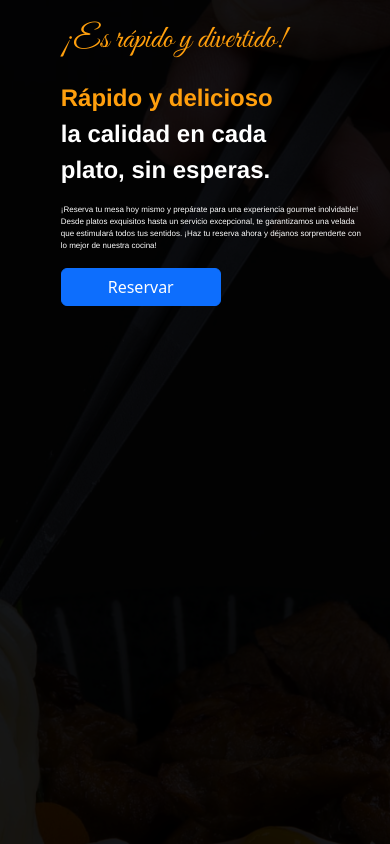
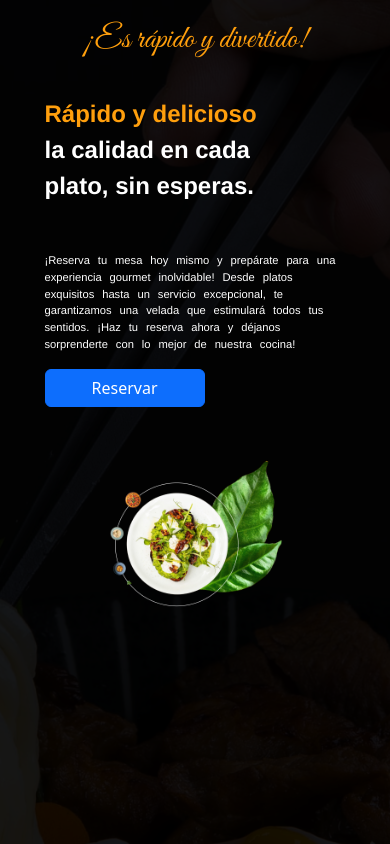
Before and after one commit to ftarulli/fd-git, a React (Vite) app: page / in a window 390 px wide. Built offline with nearby package versions, Linux system fonts and the light colour scheme.

Commit message:
termino media queries para movil

```diff
--- a/src/css/home.css
+++ b/src/css/home.css
@@ -66,6 +66,7 @@
 .container-texto-principal {
   color: white;
   width: 40rem;
+  width: 100%;
 }
 
 .boton-reserva {
@@ -104,28 +105,38 @@
 
 /*Media queries*/
 
-@media screen and (max-width: 768px) {
+@media screen and (max-width: 576px) {
   .container-columnas {
     padding-top: 1rem;
     padding-bottom: 1rem;
     padding-right: 0;
+    justify-content: space-evenly;
+    gap: 3rem;
   }
+
   .container-iconos-principal {
     display: none;
   }
   .container-texto-principal {
-    width: 100%;
+    width: 50%;
+  }
+
+  .texto_uno {
+    text-align: center;
+    padding-bottom: 1rem;
   }
   .parrafo_uno {
     font-size: 1.5rem;
+    padding-bottom: 2rem;
   }
 
   .parrafo_dos {
-    font-family: Helvetica, sans-serif;
-    font-size: 0.5rem;
+    font-size: 0.7rem;
+    word-spacing: 0.3rem;
   }
 
   .imagen-principal-plato {
-    display: none;
+    width: 60%;
+    margin-left: 3rem;
   }
 }
--- a/src/pages/HomePage.jsx
+++ b/src/pages/HomePage.jsx
@@ -11,7 +11,7 @@ const HomePage = () => {
       <div className="container-fluid container-principal">
         <div className="row container-columnas">
           {/* Columna íconos principal */}
-          <div className="col-2 container-iconos-principal">
+          <div className="col col-md-2 container-iconos-principal">
             <div className="linea-vertical-principal my-3"></div>
             <div className="iconos-redes-principal">
               <i className="fa fa-facebook" aria-hidden="true"></i>
@@ -22,7 +22,7 @@ const HomePage = () => {
           </div>
 
           {/* Columna texto principal */}
-          <div className="col-10 offset-1 col-md-5 offset-md-0 container-texto-principal">
+          <div className="col-10 col-md-6 container-texto-principal">
             <p className="texto_uno">¡Es rápido y divertido!</p>
             <p className="parrafo_uno">
               <span className="texto_destacado">Rápido y delicioso</span> <br />{" "}
@@ -37,11 +37,11 @@ const HomePage = () => {
               mejor de nuestra cocina!
             </p>
 
-            <button className="btn btn-primary boton-reserva">Reservar</button>
+            <button className="btn btn-primary boton-reserva ">Reservar</button>
           </div>
 
           {/* Columna imagen principal */}
-          <div className="col-10 offset-1 col-md-5 offset-md-0 container-imagen-plato">
+          <div className="col-10 offset-1 col-md-4 offset-md-0 container-imagen-plato">
             <img src={principal} alt="" className="imagen-principal-plato" />
           </div>
         </div>
```
